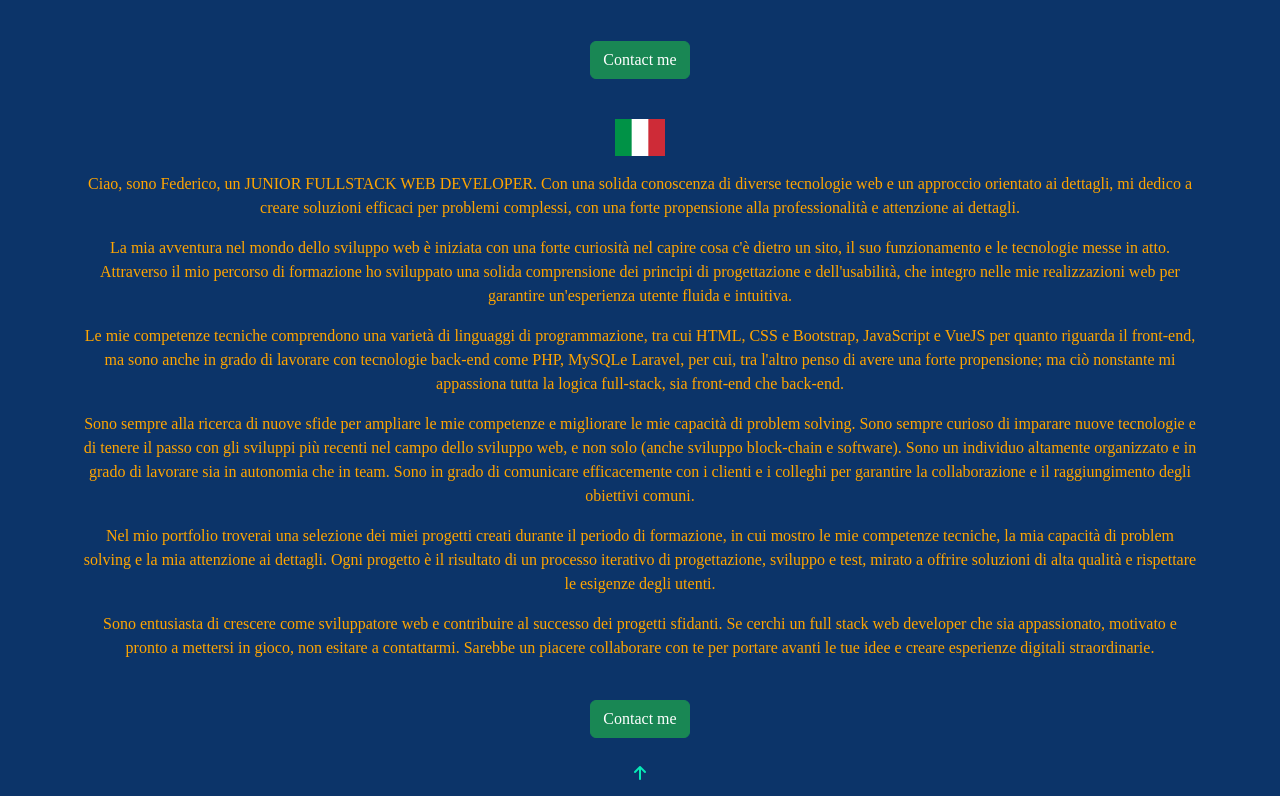
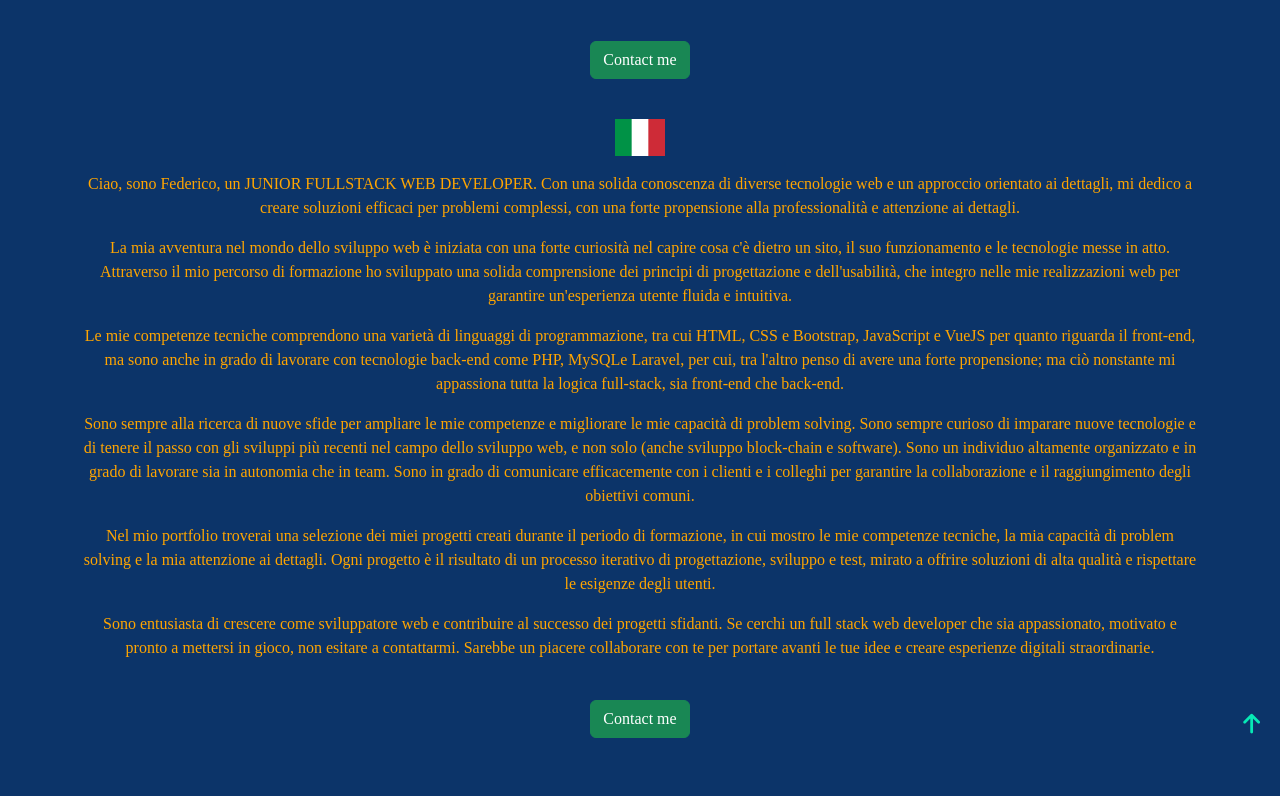
Before and after one commit to Fedekh/Portfolio-website, a Vue app: page /about in a window 1280 px wide. Shown: the part 805-1601 px from the top of the page. After the commit the page ends 1577 px from the top, so only its background shows below. Built offline with nearby package versions, Linux system fonts and the light colour scheme.

Commit message:
fix media query homepage

```diff
--- a/src/components/AppHeader.vue
+++ b/src/components/AppHeader.vue
@@ -35,10 +35,7 @@ export default {
         // Aggiungi un event listener al clic globale
         document.addEventListener("click", this.handleClickOutside);
     },
-    beforeDestroy() {
-        // Rimuovi l'event listener quando il componente viene distrutto
-        document.removeEventListener("click", this.handleClickOutside);
-    },
+
     methods: {
         handleClickOutside(event) {
             // Controlla se l'elemento cliccato è dentro il menu o il pulsante del menu
--- a/src/pages/About.vue
+++ b/src/pages/About.vue
@@ -119,7 +119,7 @@ export default {
 
             </div>
 
-            <a href="#" class="up"><i class="fa-solid fa-arrow-up" style="color: #07e9b5;"></i></a>
+            <a href="#" data-tooltip="Up" class="up"><i class="fa-solid fa-arrow-up" style="color: #07e9b5;"></i></a>
 
         </div>
     </div>
@@ -134,6 +134,7 @@ export default {
     width: 100%;
     text-align: center;
     padding: 10px;
+    position: relative;
 
     figure {
 
@@ -149,6 +150,33 @@ export default {
         }
     }
 
+    .up {
+        position: absolute;
+        right: 20px;
+        bottom: 10px;
+        margin-bottom: 20px;
+        font-size: 1.4rem;
 
-    // background-color: palevioletred;
-}</style>
+        &::before {
+            content: attr(data-tooltip);
+            position: absolute;
+            bottom: 100%;
+            left: 50%;
+            transform: translateX(-50%);
+            padding: 4px 8px;
+            background-color: #07e9b5;
+            color: white;
+            border-radius: 4px;
+            font-size: 0.8rem;
+            opacity: 0;
+            visibility: hidden;
+            transition: opacity 0.3s ease, visibility 0.3s ease;
+        }
+
+        &:hover::before {
+            opacity: 1;
+            visibility: visible;
+        }
+    }
+}
+</style>
--- a/src/pages/Contact.vue
+++ b/src/pages/Contact.vue
@@ -23,5 +23,8 @@ export default {
     background-color: green;
     width: 100%;
 
+
+
+
 }
 </style>
--- a/src/pages/HomePage.vue
+++ b/src/pages/HomePage.vue
@@ -79,10 +79,12 @@ export default {
                     <section :class="{ 'welcome-enter-active': isWelcomeVisible, 'welcome-enter': isWelcomeVisible }"
                         class="my-5 welcome">
                         <h1>
-                            HELLO WORLD! <br> <span class="name">I'm Federico,</span><br> <span class="highlight">Full Stack Web Developer</span>
+                            HELLO WORLD! <br> <span class="name">I'm Federico,</span><br> <span class="highlight">Full Stack
+                                Web Developer</span>
                         </h1>
-                        <router-link :to="{ name: 'contact' }" class="btn btn-success m-4" aria-current="page">Contact me</router-link>
-                        <router-link :to="{ name: 'about'}" class="btn btn-info" aria-current="page">About me</router-link>
+                        <router-link :to="{ name: 'contact' }" class="btn btn-success m-4" aria-current="page">Contact
+                            me</router-link>
+                        <router-link :to="{ name: 'about' }" class="btn btn-info" aria-current="page">About me</router-link>
                     </section>
                 </div>
             </div>
@@ -206,25 +208,50 @@ export default {
         transform: translateX(0%);
     }
 
+
+
+    @media screen and (max-width: 768px) {
+        .container {
+            .skills {
+                position: relative;
+                top: 150px;
+            }
+
+            .welcome {
+                position: relative !important;
+                bottom: 200px !important;
+            }
+
+            .social {
+                position: relative;
+                bottom: 100px;
+            }
+        }
+    }
+
     @media screen and (max-width: 992px) {
-       .container{
+        .container {
             display: flex !important;
             flex-direction: column !important;
-        .skills{
+
+            .skills {
                 display: flex !important;
                 gap: 15px !important;
             }
-        .welcome{
+
+            .welcome {
                 text-align: center;
-            h1{
+
+                h1 {
                     font-size: 1rem !important;
                 }
             }
-        .social{
+
+            .social {
                 display: flex;
                 justify-content: center;
             }
         }
-    }
-}
+
+    }}
 </style>
--- a/src/pages/Projects.vue
+++ b/src/pages/Projects.vue
@@ -1,17 +1,37 @@
 <script>
-// import AppHeader from '../components/AppHeader.vue';
 
 export default {
     name: "Projects",
-    // components: {
-    // AppHeader
-    // },
+    data() {
+        return {
+            projects: [
+                {
+                    name: "Project 1",
+                    description: "Description of Project 1",
+                    image: "path/to/project1/image.jpg",
+                    githubLink: "https://github.com/yourusername/project1",
+                },
+                {
+                    name: "Project 2",
+                    description: "Description of Project 2",
+                    image: "path/to/project2/image.jpg",
+                    githubLink: "https://github.com/yourusername/project2",
+                },
+                // Add more projects here
+            ],
+        };
+    },
 }
 </script>
 
 <template>
     <div class="projects">
-        sono projects
+        <div v-for="project in projects" :key="project.name" class="project-card">
+            <img :src="project.image" alt="Project Image" class="project-image" />
+            <h3>{{ project.name }}</h3>
+            <p>{{ project.description }}</p>
+            <a :href="project.githubLink" target="_blank">GitHub Repo</a>
+        </div>
     </div>
 </template>
 
@@ -20,7 +40,31 @@ export default {
 @use '../styles/partials/variables' as *;
 
 .projects {
-    background-color: chocolate;
+    display: flex;
+    flex-wrap: wrap;
+}
 
+.project-card {
+    width: 30%;
+    margin: 1rem;
+    padding: 1rem;
+    border: 1px solid #ccc;
+}
+
+.project-image {
+    max-width: 100%;
+}
+
+// Responsive Styles
+@media screen and (max-width: 768px) {
+    .project-card {
+        width: 45%;
+    }
+}
+
+@media screen and (max-width: 576px) {
+    .project-card {
+        width: 100%;
+    }
 }
 </style>
```
Lines whose indentation alone changed are shown as unchanged.
